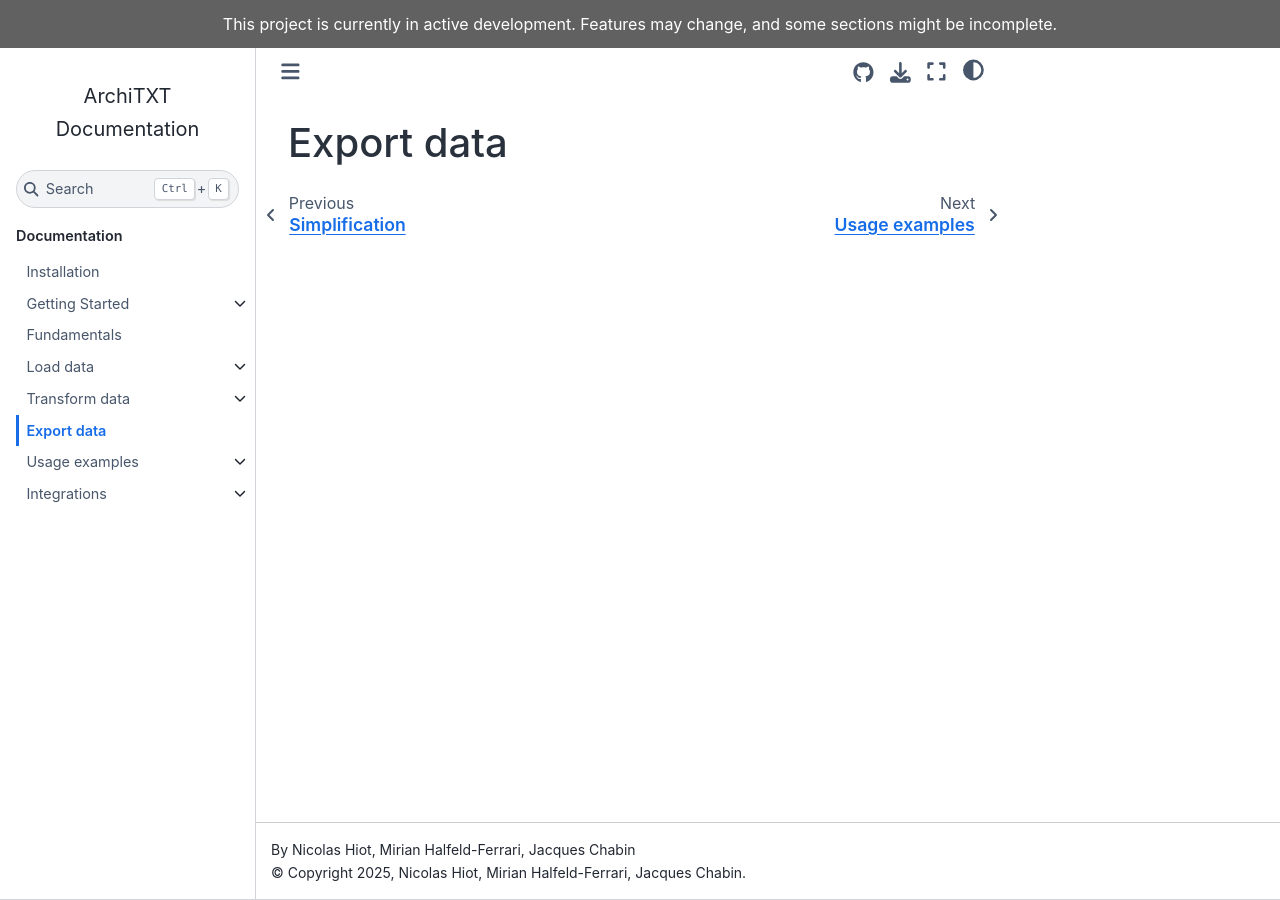
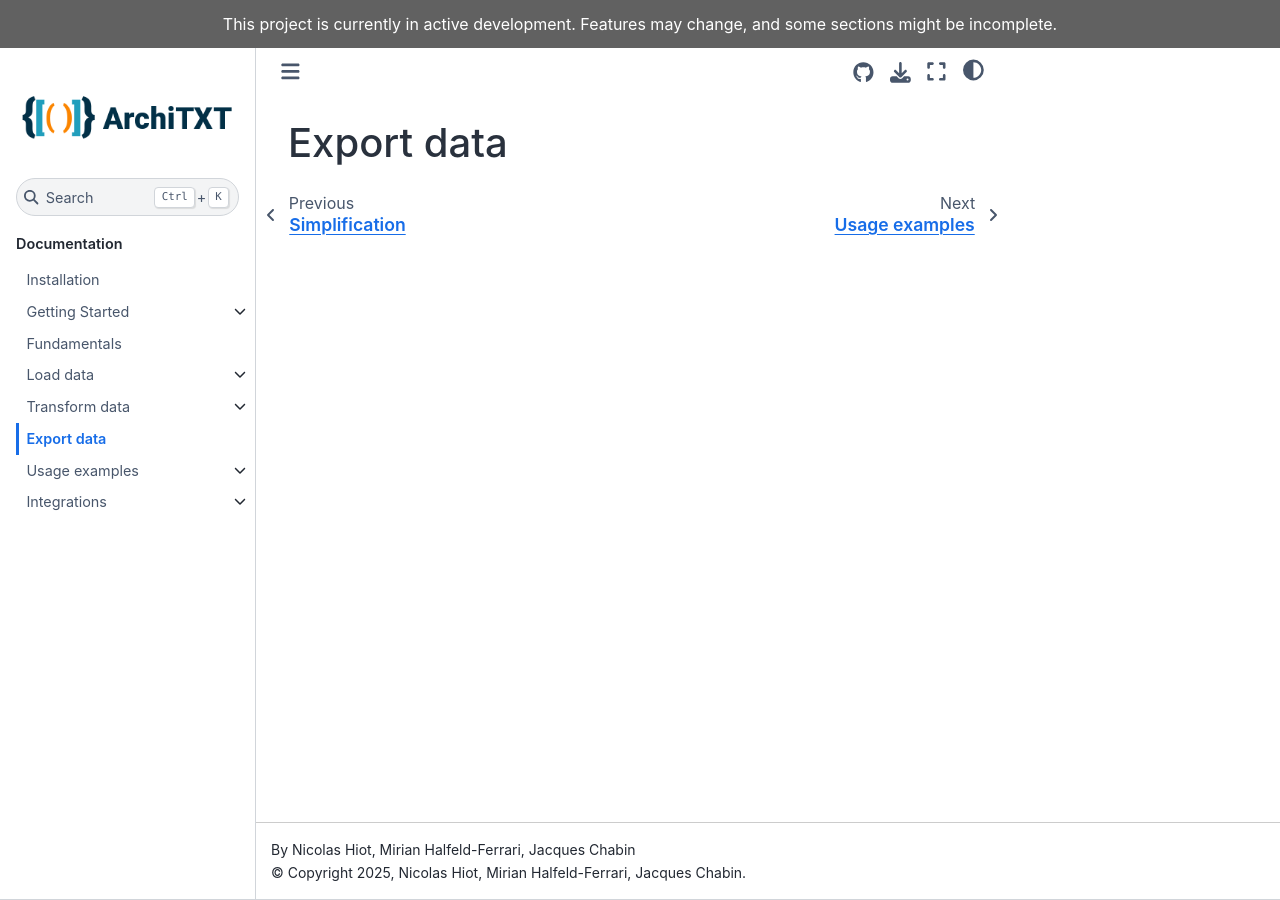
Before and after one commit to Neplex/ArchiTXT, a Sphinx documentation site: the page built from docs/export_data.rst, in a window 1280 px wide. Built offline with Sphinx 7.4.7 and the Sphinx Book theme 1.1.4, drawn with Linux system fonts in a browser that asks for light colours; comment, search, counter and statistics services are not loaded.

Commit message:
:lipstick: Add basic logo

```diff
--- a/docs/conf.py
+++ b/docs/conf.py
@@ -65,7 +65,7 @@ html_title = f'{project} Documentation'
 html_short_title = project
 html_baseurl = f'https://{github_username}.github.io/{github_repository}'
 
-html_logo = '_static/logo.png'
+html_logo = '_static/logo_h.png'
 html_favicon = '_static/favicon.png'
 
 html_static_path = ['_static']
```
Also changed, not shown: docs/_static/favicon.png (added), docs/_static/logo_h.png (added), docs/_static/logo_v.png (added), docs/_static/social.png (added), 4 other files.
